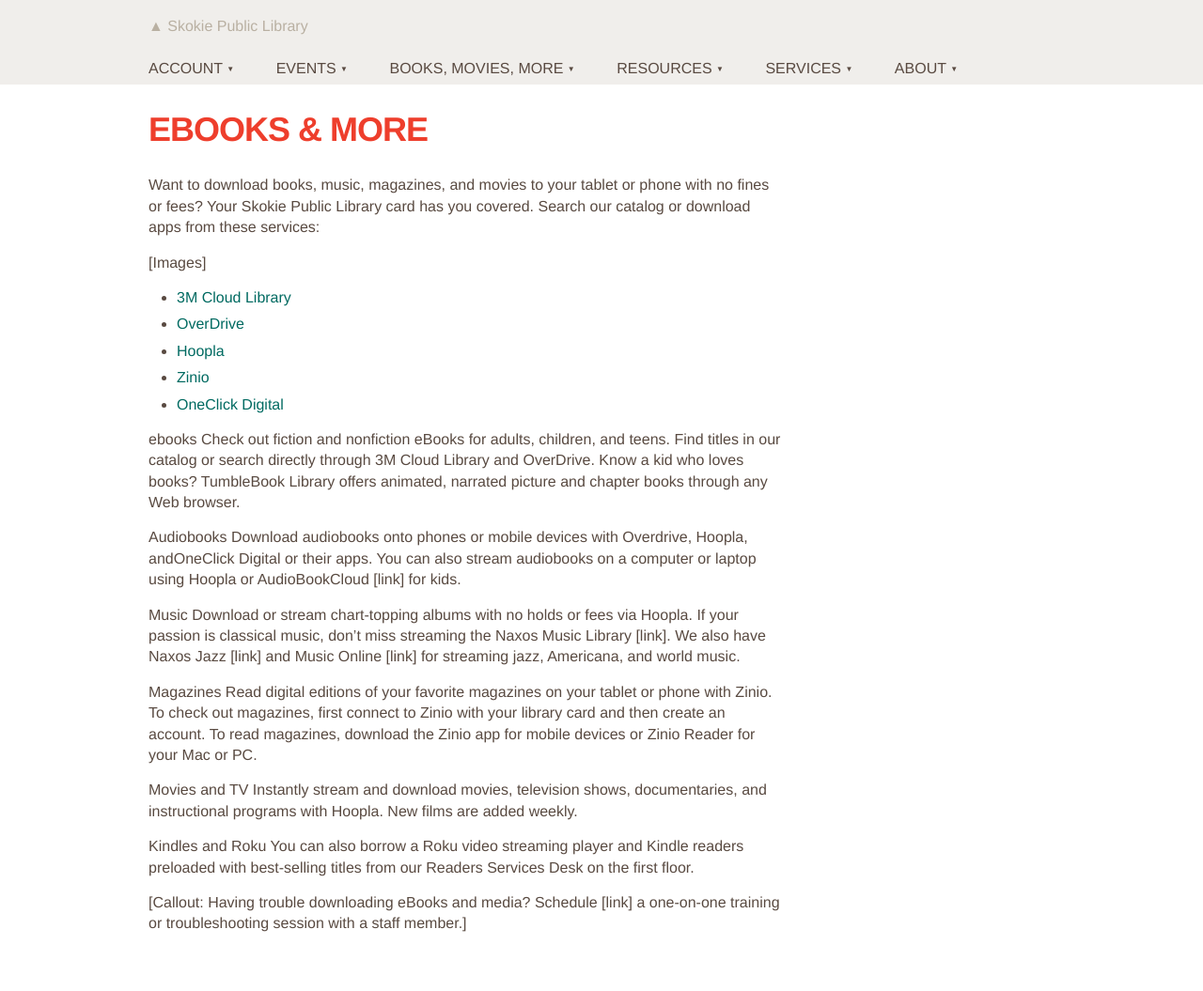
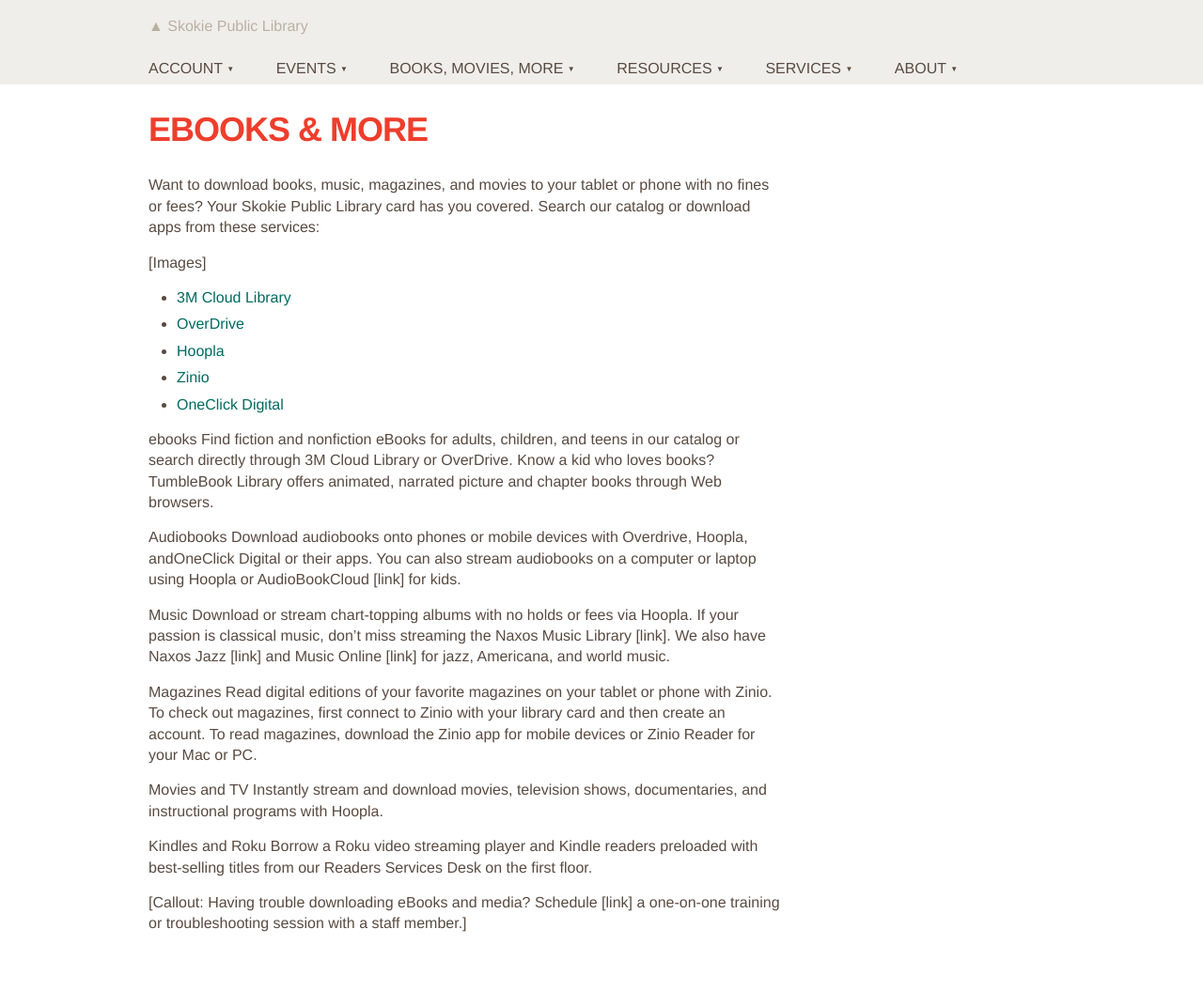
Before and after one commit to skokielibrary/spl-content, a Jekyll site: the page built from _content/annabelle/books-movies-more--ebooks-more.markdown, in a window 1280 px wide. Shown: the whole page at 94% size. Built offline with Jekyll 4.4.1, drawn with Linux system fonts in a browser that asks for light colours.

Commit message:
Updated books-movies-more--ebooks-more.markdown

```diff
--- a/_content/annabelle/books-movies-more--ebooks-more.markdown
+++ b/_content/annabelle/books-movies-more--ebooks-more.markdown
@@ -15,22 +15,22 @@ Want to download books, music, magazines, and movies to your tablet or phone wit
 - [OneClick Digital](http://skokieil.oneclickdigital.com/)
 
 ebooks
-Check out fiction and nonfiction eBooks for adults, children, and teens. Find titles in our catalog or search directly through 3M Cloud Library and OverDrive. Know a kid who loves books? TumbleBook Library offers animated, narrated picture and chapter books through any Web browser.
+Find fiction and nonfiction eBooks for adults, children, and teens in our catalog or search directly through 3M Cloud Library or OverDrive. Know a kid who loves books? TumbleBook Library offers animated, narrated picture and chapter books through Web browsers.
 
 Audiobooks
 Download audiobooks onto phones or mobile devices with Overdrive, Hoopla, andOneClick Digital or their apps. You can also stream audiobooks on a computer or laptop using Hoopla or AudioBookCloud [link] for kids.
 
 Music
-Download or stream chart-topping albums with no holds or fees via Hoopla. If your passion is classical music, don’t miss streaming the Naxos Music Library [link]. We also have Naxos Jazz [link] and Music Online [link] for streaming jazz, Americana, and world music.
+Download or stream chart-topping albums with no holds or fees via Hoopla. If your passion is classical music, don’t miss streaming the Naxos Music Library [link]. We also have Naxos Jazz [link] and Music Online [link] for jazz, Americana, and world music.
 
 Magazines
 Read digital editions of your favorite magazines on your tablet or phone with Zinio.
 To check out magazines, first connect to Zinio with your library card and then create an account. To read magazines, download the Zinio app for mobile devices or Zinio Reader for your Mac or PC.
 
 Movies and TV
-Instantly stream and download movies, television shows, documentaries, and instructional programs with Hoopla. New films are added weekly.
+Instantly stream and download movies, television shows, documentaries, and instructional programs with Hoopla.
 
 Kindles and Roku
-You can also borrow a Roku video streaming player and Kindle readers preloaded with best-selling titles from our Readers Services Desk on the first floor.
+Borrow a Roku video streaming player and Kindle readers preloaded with best-selling titles from our Readers Services Desk on the first floor.
 
 [Callout: Having trouble downloading eBooks and media? Schedule [link] a one-on-one training or troubleshooting session with a staff member.]
```
